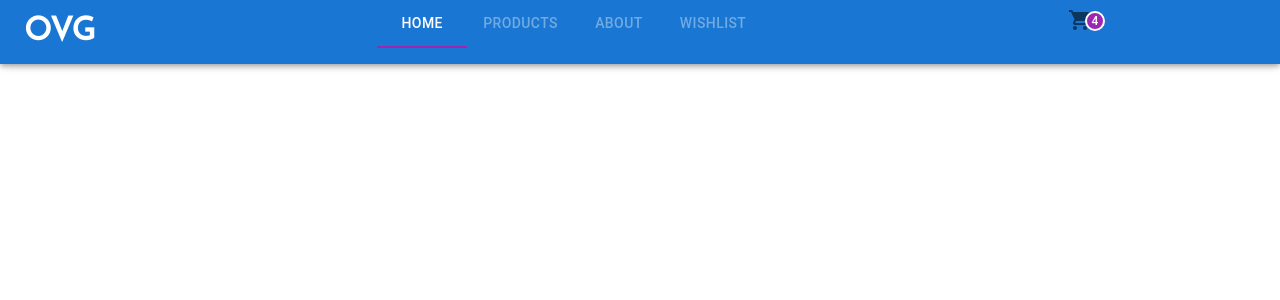
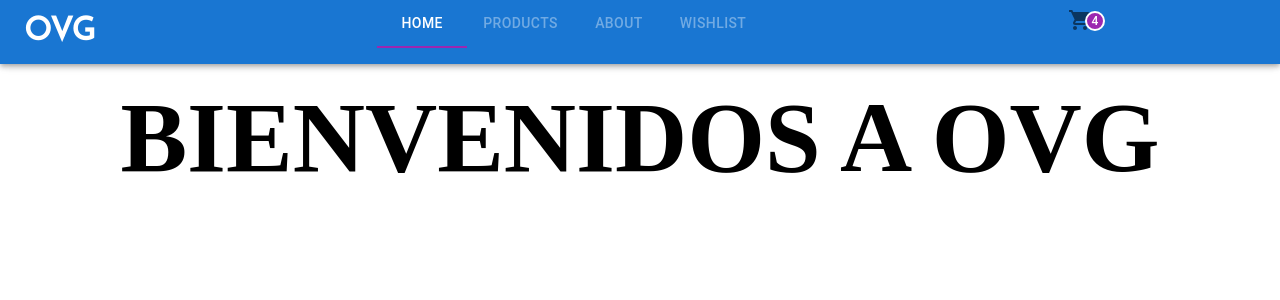
Before and after one commit to joaclausen/ProyectoReact-Clausen, a React (Vite) app: page / in a window 1280 px wide. Shown: the top 300 px of the page. Built offline with nearby package versions, Linux system fonts and the light colour scheme.

Commit message:
Itemlistcontainer creado

```diff
--- a/src/App.jsx
+++ b/src/App.jsx
@@ -1,13 +1,13 @@
 import styles from './app.module.css'
 import Navbar from './components/Navbar'
-import Main from './components/main'
+import ItemListContainer from './components/ItemListContainer'
 
 function App() {
 
   return (
     <nav className={styles.container}>
       <Navbar/>
-      <Main/>
+      <ItemListContainer text="BIENVENIDOS A OVG"/>
     </nav>
   )
 
--- /dev/null
+++ b/src/components/ItemListContainer/index.jsx
@@ -0,0 +1,11 @@
+import style from "./itemlistcontainer.module.css"
+
+const ItemListContainer = ({text}) => {
+  return (
+    <>
+        <h1 className={style.titulo}>{text}</h1>
+    </>
+  )
+}
+
+export default ItemListContainer
--- /dev/null
+++ b/src/components/ItemListContainer/itemlistcontainer.module.css
@@ -0,0 +1,5 @@
+.titulo{
+    padding: 10vh;
+    font-size: 100px;
+    text-align: center;
+}
--- a/src/components/Main/index.jsx
+++ /dev/null
@@ -1,11 +0,0 @@
-import styles from "./main.module.css"
-
-const Main = () => {
-    return (
-        <div className={styles.container}>
-
-        </div>
-    )
-}
-
-export default Main
```
Also changed, not shown: src/components/Main/main.module.css (deleted).
